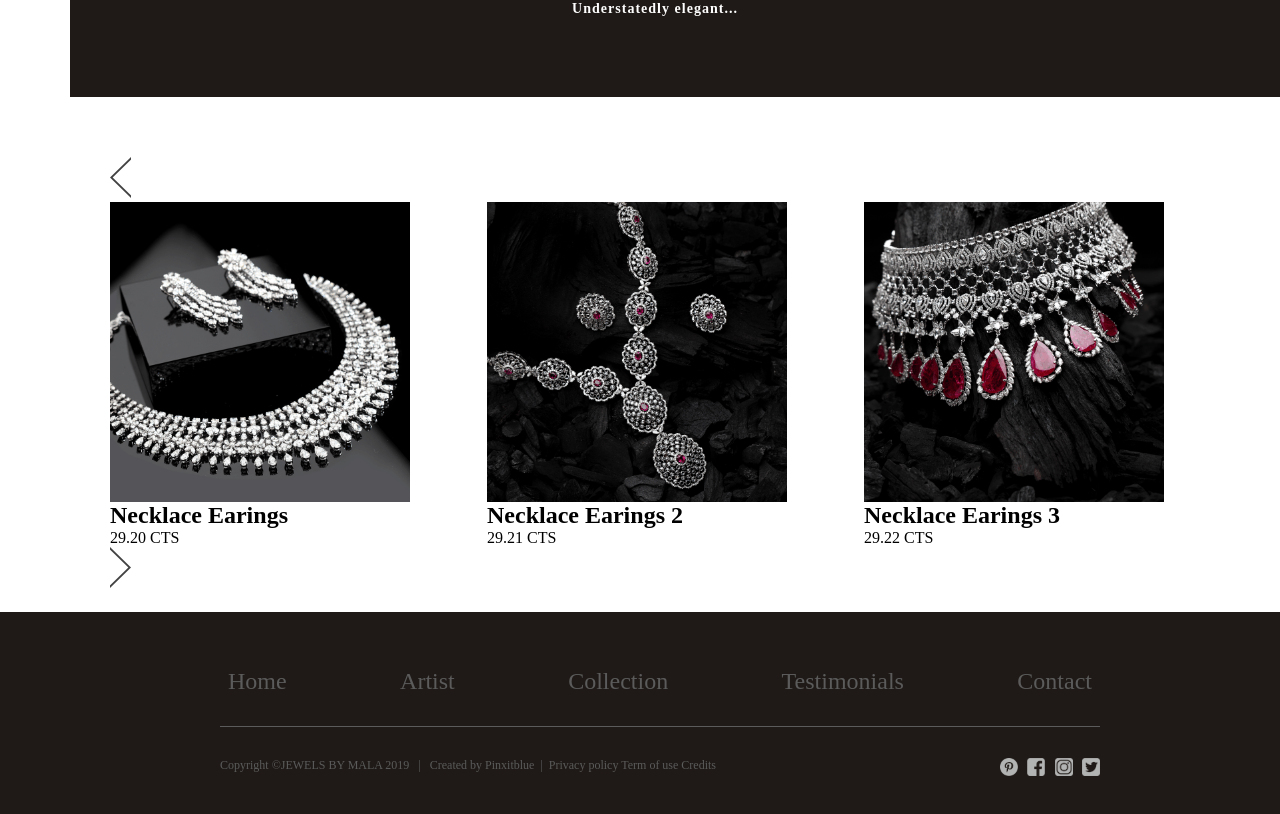
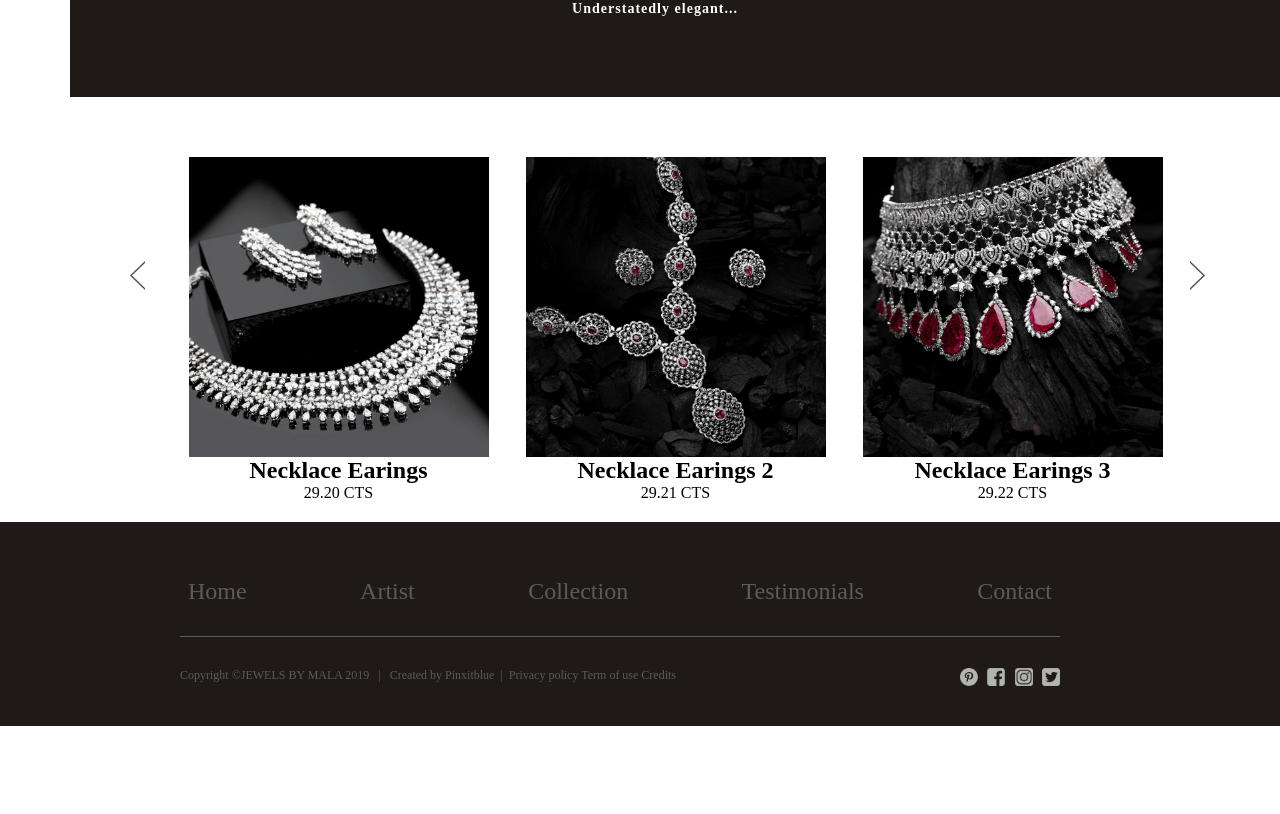
Before and after one commit to Takhine/jewels-by-mala, a React (Create React App) app: page /diamonds in a window 1280 px wide. Shown: the part 880-1694 px from the top of the page. After the commit the page ends 1606 px from the top, so only its background shows below. Built offline with nearby package versions, Linux system fonts and the light colour scheme; a small style sheet from the web is missing.

Commit message:
Home Nav Complete

```diff
--- a/src/components/Layout/index.js
+++ b/src/components/Layout/index.js
@@ -114,7 +114,7 @@ function Layout(props) {
                             </List>
                         </div>
                         <div className="main-copyright" style={{width:width, height:height}}>
-                            <p>Copyright &copy;JEWELS BY MALA 2019 &nbsp; | &nbsp; Created by Pinxitblue &nbsp;|&nbsp; Privacy policy Term of use Credits</p>
+                            <p>Copyright &copy;JEWELS BY MALA 2019 &nbsp; | &nbsp; Created By Pinxitblue &nbsp;|&nbsp; Privacy policy Term of use Credits</p>
                         </div>
                         <img id="background" src={mainBackground} width={width} />
                     </div>
--- a/src/pages/Diamonds.js
+++ b/src/pages/Diamonds.js
@@ -178,7 +178,7 @@ const Diamonds = () => {
               breakpoint: 960,
               settings: {
                 slidesToShow: 2,
-                slidesToScroll: 2,
+                slidesToScroll: 1,
                 initialSlide: 2
               }
             },
@@ -188,7 +188,21 @@ const Diamonds = () => {
                 slidesToShow: 1,
                 slidesToScroll: 1
               }
-            }
+            },
+            {
+                breakpoint: 700,
+                settings: {
+                  slidesToShow: 2,
+                  slidesToScroll: 1
+                }
+              },
+              {
+                breakpoint: 600,
+                settings: {
+                  slidesToShow: 1,
+                  slidesToScroll: 1
+                }
+              }
           ]
     };
 
@@ -251,7 +265,7 @@ const Diamonds = () => {
                     {diamondsList[slide].carousel.map((item)=>{
                         return(
                             <div key={item.imgTitle} className="small-slider">
-                                <img src={item.img} alt={item.imgTitle} width="300px"/>
+                                <img src={item.img} alt={item.imgTitle}/>
                                 <div className="small-slider-content">
                                     <h2>{item.imgTitle}</h2>
                                     <p>{item.imgDesc}</p>
--- a/src/static/scss/base/_base.scss
+++ b/src/static/scss/base/_base.scss
@@ -1,5 +1,17 @@
+
+// Bodoni Italic
+@import url('https://www.fontify.me/wf/5e15019a30e184c2244e2c2e217bc447');
+// Baskerville
+@import url('https://www.fontify.me/wf/f3b549c6fe1610a0a5d0a5f9e9c15178');
+// Gotham Book
+@import url('https://www.fontify.me/wf/60612a5e8492b30607d48d60adf0f478');
+
+// Baskerville thin
+@import url('https://www.fontify.me/wf/75e6a2199ea22d889799453400779d70');
+
 body{
     -webkit-font-smoothing: antialiased;
+    font-family: $baskerville;
     -moz-osx-font-smoothing: grayscale;
     -webkit-tap-highlight-color: rgba(0,0,0,0);
     -webkit-backface-visibility: hidden;
--- a/src/static/scss/layout/_navigation.scss
+++ b/src/static/scss/layout/_navigation.scss
@@ -71,12 +71,14 @@
     opacity: 0.6;
     position: absolute;
     z-index: -1;
-    top:0;
+    top: 70px;
     @include msm{
       transform: translate3d(-80px, 60px, 0px)
     }
     @include xl{
       opacity: 1;
+      top:-70px;
+
     }
   }
   .main-title{
@@ -86,11 +88,13 @@
     left: 0;
     right: 0;
     text-align: center;
+    margin-bottom: 60px;
     @include xl{
       left: 160px;
       top: 50%;
       position: absolute;
       text-align: left;
+      margin-bottom: 0;
     }
     @include rwd(1200,1400){
       left: 40px;
@@ -151,7 +155,7 @@
 .menu-items{
   text-align: center;
   z-index: 2;
-  font-size: 24px;
+  font-size: $large-font;
   font-weight: 100;
   li{
     cursor: pointer;
@@ -161,7 +165,7 @@
     justify-content: flex-end;
     top: 30%;
     position: relative;
-    font-size: xx-large;
+    font-size: $large-font;
     right: 10%;
   }
   @include rwd(1200,1400){
@@ -177,7 +181,7 @@
     margin: auto;
   }
   @media (min-height:1024px) and (max-width:1024px) {
-    font-size: 32px;
+    font-size: $xxlarge-font;
   }
   .MuiListItem-root{
     justify-content: center;
@@ -208,12 +212,13 @@
   position: absolute;
   text-align: center;
   font-size: 12px;
-  word-spacing: 2px;
   z-index: 1;
   left: 0;
   top: 90%;
   display: none;
+  font-family: $baskerville-thin;
   color: $primary-grey;
+  letter-spacing: 1px;
   @include xl{
     font-size: 14px;
     width: auto;
@@ -225,6 +230,11 @@
   }
   @include rwd(1200,1400){
     left: 40px;
+  }
+  p{
+    margin-top: 50px;
+    color: #adaeaf;
+    font-weight: 100;
   }
 }
 
--- a/src/static/scss/main.scss
+++ b/src/static/scss/main.scss
@@ -4,12 +4,14 @@
 @import './utilities/colors';
 @import './utilities/mixins';
 
+
+
+
+@import './base/base';
+
 @import './layout/page';
 @import './layout/navigation';
 @import './layout/footer';
-
-
-@import './base/base';
 
 @import './pages/about';
 @import './pages/artist';
--- a/src/static/scss/pages/_artist.scss
+++ b/src/static/scss/pages/_artist.scss
@@ -27,6 +27,7 @@
                 font-size: larger;
             }
             .quote{
+                font-family: "Gotham Bold";
                 h2{
                     font-weight: 200;
                     letter-spacing: 1px;
--- a/src/static/scss/pages/_diamonds.scss
+++ b/src/static/scss/pages/_diamonds.scss
@@ -9,6 +9,9 @@
         }
         .large-slider-container{
             position: relative;
+            @include rwd(300,599){
+                margin-bottom: 40px;
+            }
             @media (min-width:300px) and (max-width:599px) and (orientation:portrait){
                 height: 100% !important;
                 }
@@ -22,9 +25,104 @@
         }
         .small-slider-container{
             margin-top: 40px;
-            padding: 20px 40px;
+            padding: 20px 60px;
+            @include rwd(600,700){
+                padding: 20px 80px;
+            }
+            @include rwd(701,768){
+                margin-top: 40px;
+                padding: 20px 180px;
+            }
+            @include rwd(769,850){
+                padding-left: 80px;
+            }
+            @include rwd(851,960){
+                margin-top: 40px;
+                padding: 20px 40px;
+                padding-left: 120px;
+            }
+            @include rwd(960,1199){
+                margin-top: 40px;
+                padding: 20px 80px;
+                padding-left: 110px;
+            }
+            @include rwd(1200,1399){
+                margin-top: 40px;
+                padding: 20px 100px;
+                padding-left: 100px;
+            }
+            @include rwd(1400,1600){
+                margin-top: 40px;
+                padding: 20px 160px;
+                padding-left: 200px;
+            }
+            @include rwd(1601,2600){
+                margin-top: 40px;
+                padding: 20px 200px;
+                padding-left: 300px;
+            }
             .slick-list{
                 height: 100%;
+            }
+            .left-arrow,.right-arrow{
+                position: absolute;
+                top: 30%;
+                width: 40px;
+                z-index: 2;
+                &:hover{
+                    cursor: pointer;
+                }
+                img{
+                    width: 15px;
+                }
+            }
+            .left-arrow{
+                @include xs{
+                    left: -25px;
+                }
+                @include msm{
+                    left: -40px;
+                }
+                @include rwd(700,768){
+                    left: -25px;
+
+                }
+
+            }
+            .right-arrow{
+                @include xs{
+                    right: -50px;
+                }
+            }
+            .small-slider{
+                img{
+                    width: 200px;
+                    margin: auto;
+                    @include rwd(300,600){
+                        margin: auto;
+                    }
+                    @include rwd(600,700){
+                        width: 250px;
+                    }
+                    @include rwd(701,768){
+                        width: 400px;
+                    }
+                    @include rwd(769,961){
+                        width: 300px;
+                    }
+                    @include rwd(961,1199){
+                        width: 250px;
+                    }
+                    @include rwd(1200,1800){
+                        width: 300px;
+                    }
+                    @include rwd(1800,2500){
+                        width: 400px;
+                    }
+                }
+                .small-slider-content{
+                    text-align: center;
+                }
             }
         }
         .slick-right-arrow{
@@ -33,7 +131,7 @@
             height: 60px;
             text-transform: uppercase;
             position:fixed;
-            z-index: 1;
+            z-index: 3;
             top: 50%;
             right: 0;
             justify-content: center;
@@ -43,11 +141,9 @@
             font-size: x-small;
             cursor: pointer;
         }
-        .left-arrow{
-            left: 0;
-        }
+
         .banner{
-            @media (orientation:landscape) and (max-width: 767px) and (min-height:321px){
+            @media (orientation:landscape) and (max-width: 767px) and (min-height:450px){
                 padding-top: 70px;
             }
             @media (min-width:300px) and (max-width:599px) and (orientation:portrait){
--- a/src/static/scss/utilities/_variables.scss
+++ b/src/static/scss/utilities/_variables.scss
@@ -1,6 +1,11 @@
-// Main Font-family
+// Font-family
+$bodoni: "Bodoni MT";
+$bodoni-italic:font70589;
+$sans:sans-serif;
+$baskerville:font80473;
+$baskerville-thin:font91488;
 
-
+$gotham:font112740;
 // Font Weights
 $light-font:200;
 $regular-font:400;
```
